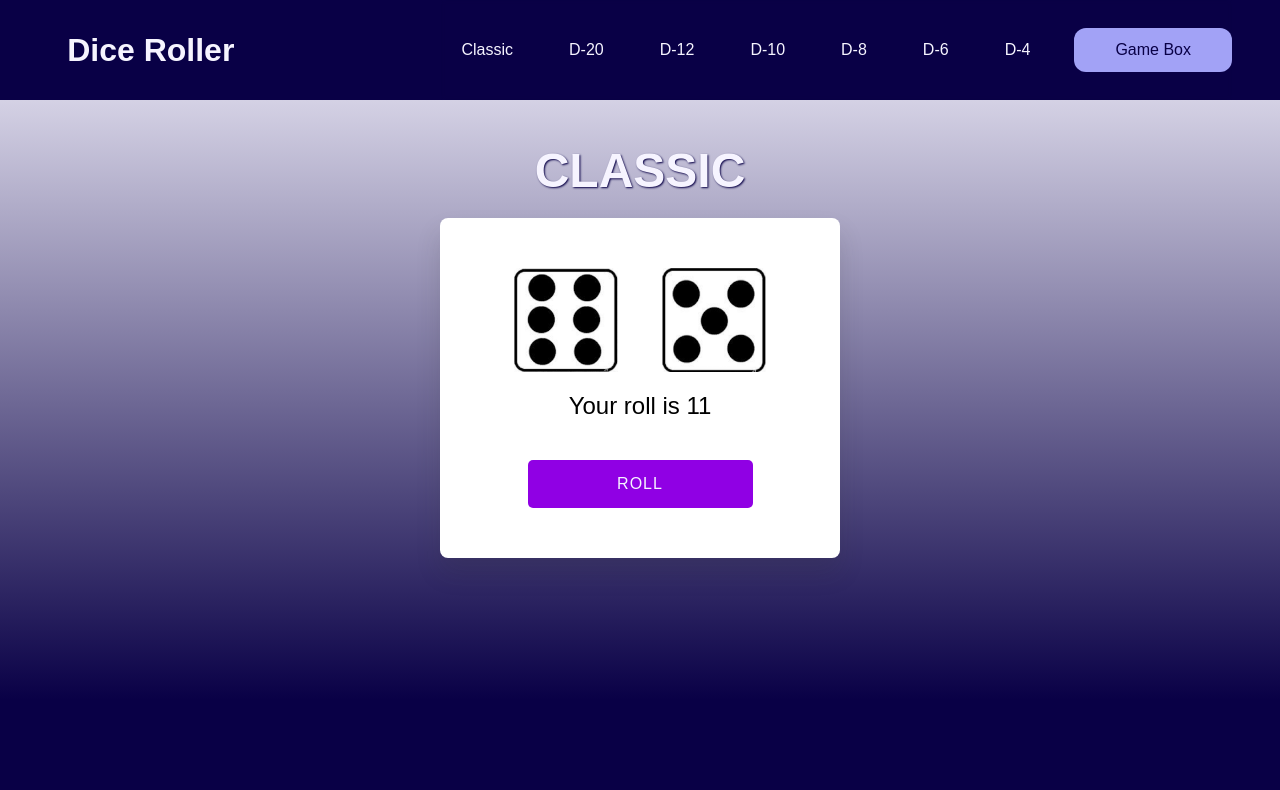
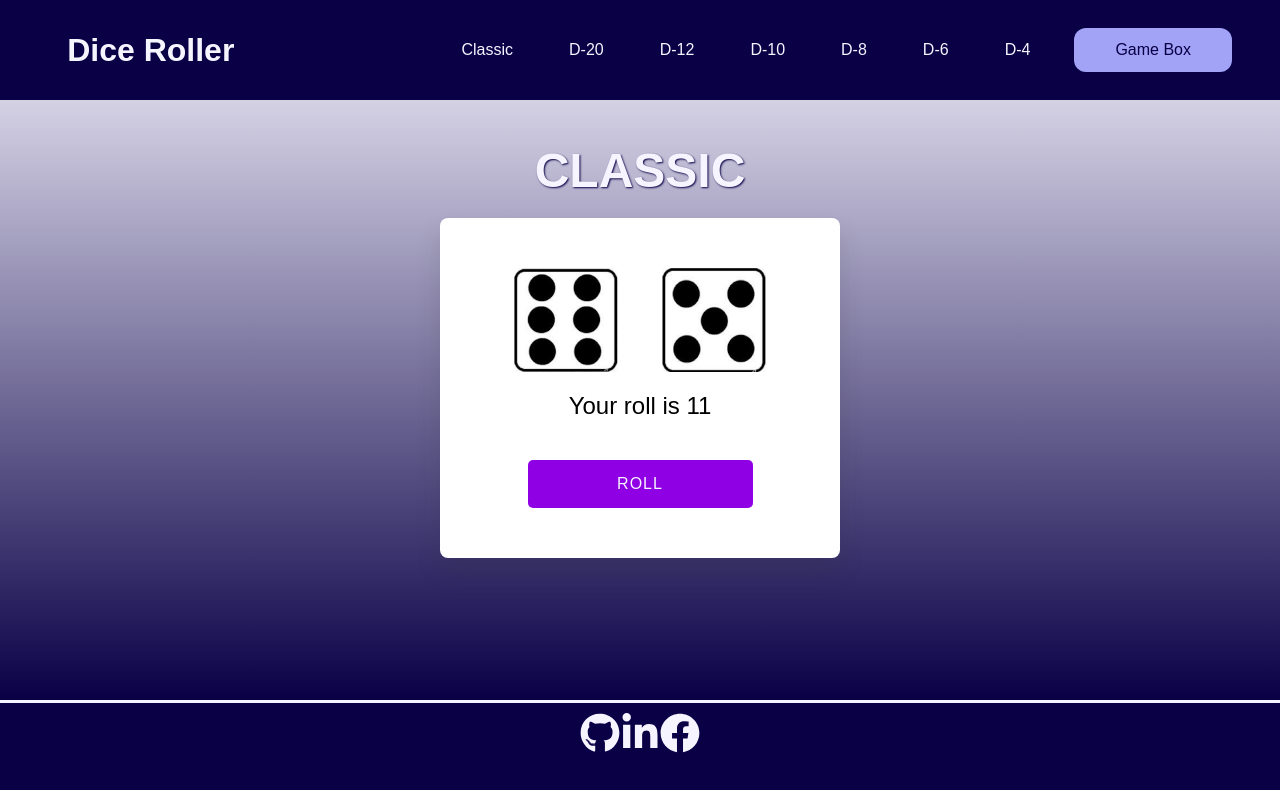
Before and after one commit to Vincenttoon/dice-roller, a React (Create React App) app: page /classic in a window 1280 px wide. Shown: the top 790 px of the page. Built offline with nearby package versions, Linux system fonts and the light colour scheme; a web font is replaced by a local one.

Commit message:
footer added

```diff
--- a/src/components/Footer/Footer.js
+++ b/src/components/Footer/Footer.js
@@ -0,0 +1,42 @@
+import React from "react";
+
+import "../Footer/Footer.scss";
+// import icons from react-icons
+import { FaFacebook } from "react-icons/fa";
+import { FaGithub } from "react-icons/fa";
+import { FaLinkedinIn } from "react-icons/fa";
+
+const Footer = () => {
+  return (
+    <div className="footer-div">
+      {/* <div>
+        <h2 className="foot-h2">Vince Toon</h2>
+
+      </div> */}
+      <div className="icon-list">
+        <div>
+          <ul>
+            <a href="https://github.com/Vincenttoon">
+              <li className="icon-li">
+                {/* use imported icons as components */}
+                <FaGithub fontSize={"2em"} />
+              </li>
+            </a>
+            <a href="https://www.linkedin.com/in/vincent-toon-4954b6162/">
+              <li className="icon-li">
+                <FaLinkedinIn fontSize={"2em"} />
+              </li>
+            </a>
+            <a href="https://www.facebook.com/vince.toon">
+              <li className="icon-li">
+                <FaFacebook fontSize={"2em"} />
+              </li>
+            </a>
+          </ul>
+        </div>
+      </div>
+    </div>
+  );
+}
+
+export default Footer;
--- a/src/components/Footer/Footer.scss
+++ b/src/components/Footer/Footer.scss
@@ -0,0 +1,36 @@
+@import "../../styles/variables.scss";
+
+.footer-div {
+  display: flex;
+  position: relative;
+  justify-content: space-between;
+  bottom: 0;
+  height: 3.5rem;
+  justify-content: center;
+  width: 100%;
+  background-color: $dark;
+  border-top: solid;
+  border-color: $light;
+}
+
+.icon-list ul {
+  width: 100%;
+  display: flex;
+  flex-direction: row;
+  color: $light;
+  justify-content: space-between;
+  padding-inline-start: 0px;
+  font-size: 20px;
+  margin-top: 10px;
+  list-style: none;
+
+  a {
+    text-decoration: none;
+    color: inherit;
+  }
+}
+
+.icon-li:hover {
+  flex-direction: column;
+  color: $light-yellow;
+}
--- a/src/components/Layout.js
+++ b/src/components/Layout.js
@@ -1,5 +1,6 @@
 import React from "react";
 import Header from "./Header/Header";
+import Footer from './Footer/Footer';
 
 import classes from "./Layout.module.scss";
 
@@ -8,6 +9,7 @@ const Layout = ({ children }) => {
     <>
       <Header />
       <div className={classes.container}>{children}</div>
+      <Footer />
     </>
   );
 };
```
